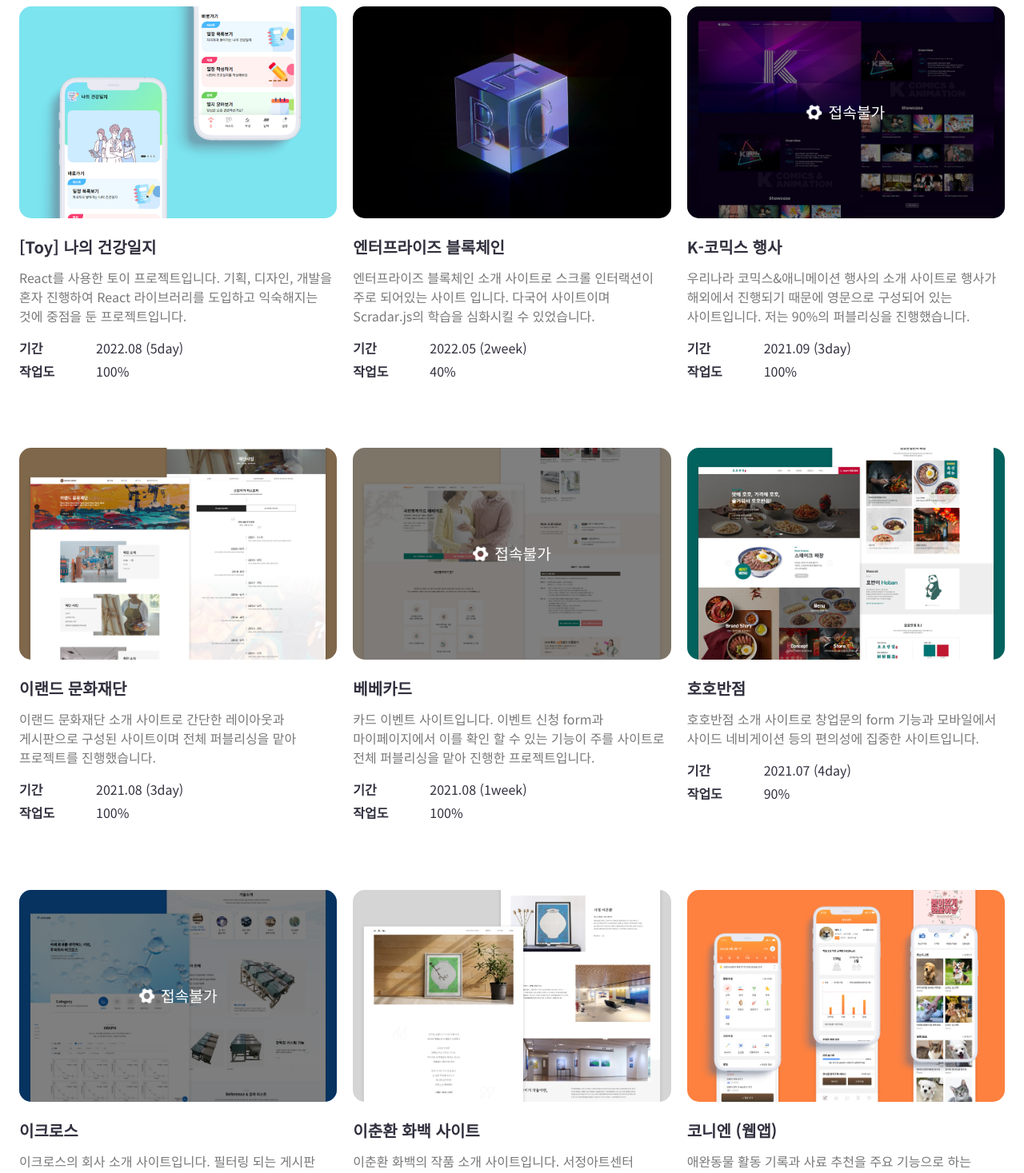
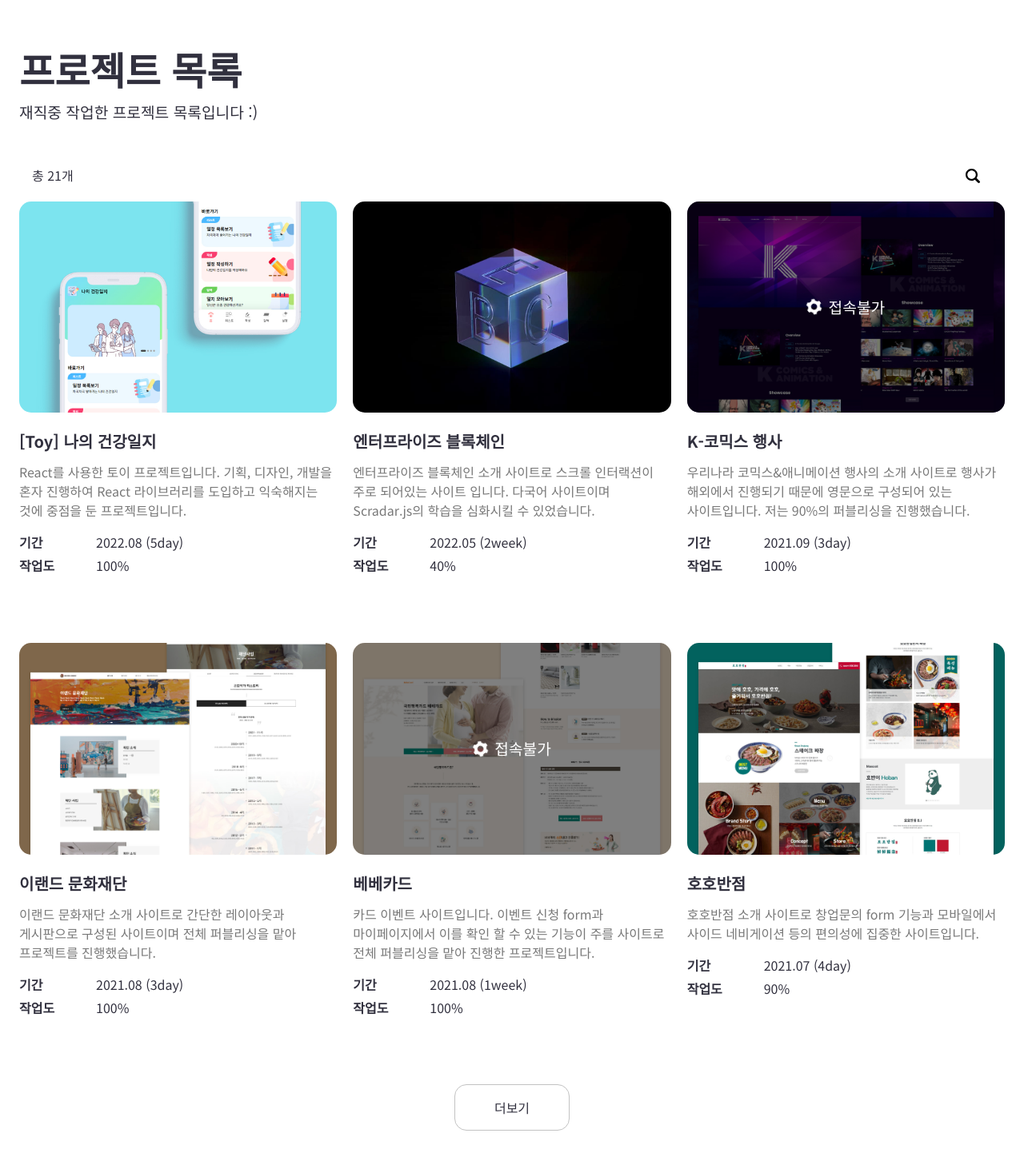
Before and after one commit to jiyun03/portfolio2023, a React (Create React App) app: page /portfolio in a window 1280 px wide. Shown: the part 100-1567 px from the top of the page at 80% size. Built offline with nearby package versions, Linux system fonts and the light colour scheme.

Commit message:
포트폴리오 리스트 작업중
- 검색 컴포넌트 작업
- 공통 Title 컴포넌트 작업
- 더보기 버튼 작업

```diff
--- a/src/components/common/Container.jsx
+++ b/src/components/common/Container.jsx
@@ -7,6 +7,7 @@ export default function Container({ type, children }) {
 const ContainerWrapper = styled.div`
   width: 100%;
   padding: 0 1.5rem;
+  margin-top: 4rem;
   margin-left: auto;
   margin-right: auto;
   ${(props) =>
--- /dev/null
+++ b/src/components/common/Search.jsx
@@ -0,0 +1,78 @@
+import { useState, useRef } from 'react'
+
+import { ReactComponent as IconSearch } from 'assets/icon/search.svg'
+
+import styled from 'styled-components'
+
+export default function Search({ onChange }) {
+  const [inputShow, setInputShow] = useState(false)
+  const input = useRef(null)
+
+  return (
+    <SearchWrapper show={inputShow}>
+      <div className="search-wrap">
+        <IconSearch
+          onClick={() => {
+            setInputShow(!inputShow)
+            if (inputShow) {
+              setTimeout(() => {
+                input.current.focus()
+              }, 100)
+            }
+          }}
+        />
+        <input
+          type="text"
+          placeholder="타이틀, 내용을 입력해 주세요."
+          ref={input}
+          onChange={onChange}
+          onBlur={() => setInputShow(false)}
+        />
+      </div>
+    </SearchWrapper>
+  )
+}
+
+const SearchWrapper = styled.div`
+  .search {
+    &-wrap {
+      display: flex;
+      align-items: center;
+      // width: 20rem;
+      // border: ${({ theme }) => theme.borderColor};
+      border-radius: 20px;
+      // background-color: ${({ theme }) => theme.bgSearch};
+      transition: width 0.3s;
+      svg {
+        margin-right: 0.5rem;
+        width: 1.5rem;
+        min-width: 1.5rem;
+        height: 1.5rem;
+        cursor: pointer;
+      }
+      input {
+        width: 0;
+        height: 2rem;
+        font-size: 1rem;
+        background: none;
+        border: none;
+        border-bottom: ${({ theme }) => theme.borderColor};
+        outline: none;
+        visibility: hidden;
+        transition: width 0.3s, visibility 0.3s;
+      }
+    }
+  }
+  ${(props) =>
+    props.show &&
+    `
+    .search {
+      &-wrap {
+        input {
+          width: 14rem;
+          visibility: visible;
+        }
+      }
+    }
+  `}
+`
--- /dev/null
+++ b/src/components/common/Title.jsx
@@ -0,0 +1,24 @@
+import styled from 'styled-components'
+
+export default function Title({ content }) {
+  return (
+    <TitleWrapper>
+      <div className="title__title">{content.title}</div>
+      <div className="title__subtitle">{content.subtitle}</div>
+    </TitleWrapper>
+  )
+}
+
+const TitleWrapper = styled.div`
+  margin-bottom: 3rem;
+  // text-align: center;
+  .title {
+    &__title {
+      font-size: 3rem;
+      font-weight: 700;
+    }
+    &__subtitle {
+      font-size: 1.2rem;
+    }
+  }
+`
--- a/src/components/portfolio/Lists.jsx
+++ b/src/components/portfolio/Lists.jsx
@@ -1,5 +1,7 @@
 import { useEffect, useState } from 'react'
 import Container from 'components/common/Container'
+import Title from 'components/common/Title'
+import Search from 'components/common/Search'
 import ListsItem from './ListsItem'
 
 import axios from 'axios'
@@ -9,26 +11,99 @@ import styled from 'styled-components'
 const path = process.env.PUBLIC_URL
 
 export default function Lists() {
-  const [lists, setLists] = useState('')
+  const defaultLimit = 6
+  const [lists, setLists] = useState([])
+  const [listsSort, setListsSort] = useState([])
+  const [listsLimit, setListsLimit] = useState(defaultLimit)
+
+  // [검색] input에 작성한 타이틀, 서브타이틀 검색
+  const searchChange = (e) => {
+    const keyword = e.target.value
+    const search = lists.filter((src) => {
+      return src.title.includes(keyword) || src.subtitle.includes(keyword)
+    })
+    setListsSort(search)
+  }
+
+  // [더보기] 더보기 버튼
+  const listsMore = () => {
+    if (listsSort.length > listsLimit) {
+      setListsLimit(listsLimit + 6)
+    } else {
+      setListsLimit(defaultLimit)
+    }
+  }
 
   useEffect(() => {
+    // [리스트] 리스트 json 데이터 불러오기
     axios
       .get(`${path}/DB/portfolio.json`)
       .then((json) => setLists(json.data.portfolio))
   }, [])
 
+  useEffect(() => {
+    // [리스트] sort 된 리스트 목록 state 업데이트
+    setListsSort(lists)
+  }, [lists])
+
   return (
     <Container>
+      <Title
+        content={{
+          title: '프로젝트 목록',
+          subtitle: '재직중 작업한 프로젝트 목록입니다 :)',
+        }}
+      />
+      <ToolWrapper>
+        <SortWrapper>
+          총 <span>{listsSort.length}</span>개
+        </SortWrapper>
+        <div>
+          <Search onChange={searchChange} />
+        </div>
+      </ToolWrapper>
       <ListsWrapper>
-        {lists.length !== 0
-          ? lists.map((item, idx) => {
+        {listsSort.length !== 0
+          ? listsSort.map((item, idx) => {
+              if (idx > listsLimit - 1) return
               return <ListsItem key={idx} item={item} />
             })
-          : '없습니다'}
+          : '결과가 없습니다'}
       </ListsWrapper>
+      {listsSort.length !== 0 && (
+        <ListsMore>
+          <button type="button" onClick={listsMore}>
+            {listsSort.length > listsLimit ? '더보기' : '접기'}
+          </button>
+        </ListsMore>
+      )}
     </Container>
   )
 }
+
+const ToolWrapper = styled.div`
+  display: flex;
+  align-items: center;
+  justify-content: space-between;
+  padding: 0 1rem;
+  margin-bottom: 1rem;
+`
+
+const ListsMore = styled.div`
+  margin-bottom: 5rem;
+  text-align: center;
+  button {
+    min-width: 9rem;
+    padding: 1rem 3rem;
+    font-size: 1rem;
+    color: ${({ theme }) => theme.textColor};
+    border: ${({ theme }) => theme.borderColor};
+    border-radius: 15px;
+    cursor: pointer;
+  }
+`
+
+const SortWrapper = styled.div``
 
 const ListsWrapper = styled.div`
   margin-top: 5rem;
--- a/src/components/portfolio/ListsItem.jsx
+++ b/src/components/portfolio/ListsItem.jsx
@@ -54,7 +54,7 @@ export default function ListsItem({ item }) {
   return (
     <ListsItemWrapper>
       {item.status === 'on' ? (
-        <Link to={item.link} target="_blank">
+        <Link to={item.link} target="_blank" className="lists__link">
           <Content />
         </Link>
       ) : (
@@ -71,15 +71,22 @@ const rotateInfinite = keyframes`
 
 const ListsItemWrapper = styled.div`
   margin-bottom: 5rem;
-  transition: transform 0.3s;
-  &:hover {
-    transform: translateY(-10px);
-  }
   .lists {
+    &__link {
+      display: block;
+      transition: transform 0.3s;
+      &:hover {
+        transform: translateY(-10px);
+        .lists__img {
+          box-shadow: ${({ theme }) => theme.listsShadow};
+        }
+      }
+    }
     &__img {
       position: relative;
       border-radius: 15px;
       overflow: hidden;
+      transition: box-shadow 0.3s;
     }
     &__title {
       font-size: 1.25rem;
--- a/src/theme/theme.js
+++ b/src/theme/theme.js
@@ -1,21 +1,25 @@
 export const lightTheme = {
   bgHeader: '#fff',
   bgColor: '#fff',
+  bgSearch: '#ebebeb',
   textColor: '#31303E',
   textColor2: '#787878',
-  borderColor: '1px solid #eaeaea',
-  headerShadow: '0 2px 5px rgba(0,0,0,0.1)',
+  borderColor: '1px solid #c2c2c2',
+  headerShadow: '0 2px 5px rgba(0, 0, 0, 0.1)',
   headerHover: 'rgba(0, 0, 0, 0.05)',
+  listsShadow: '0 2px 15px rgba(0, 0, 0, 0.3)',
 }
 
 export const darkTheme = {
   bgHeader: '#121212',
   bgColor: '#1E1E1E',
+  bgSearch: '#ebebeb',
   textColor: '#CCC',
   textColor2: '#CCC',
   borderColor: '1px solid #2C2D33',
   headerShadow: 'none',
   headerHover: 'rgba(255, 255, 255, 0.1)',
+  listsShadow: '0 0 3px rgba(255, 255, 255, 0.5)',
 }
 
 export const theme = {
```
Also changed, not shown: src/assets/icon/search.svg (added).
